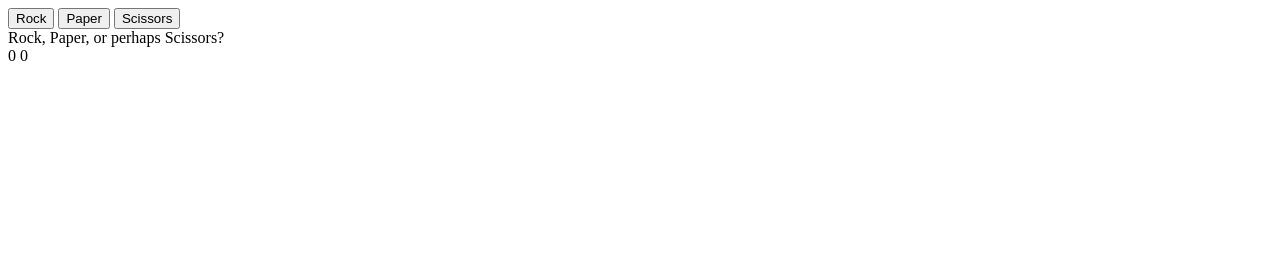
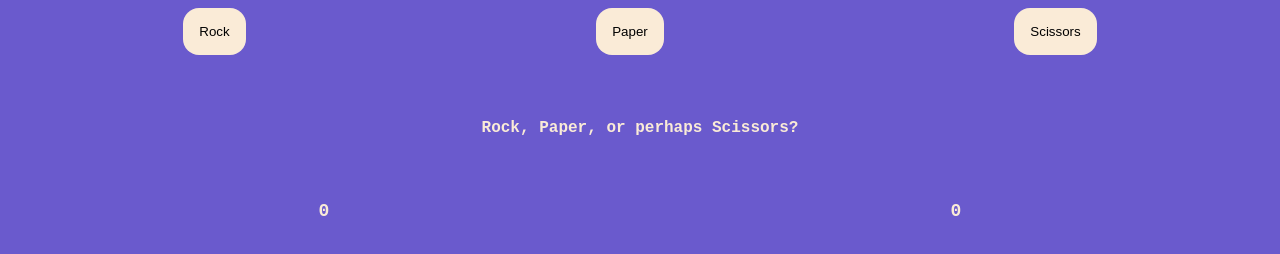
Before and after one commit to ishaan-jamdar/rock-paper-scissors, a plain HTML site: page index.html in a window 1280 px wide. Drawn offline with Linux system fonts and the light colour scheme.

Commit message:
Added basic stylings

```diff
--- a/index.html
+++ b/index.html
@@ -5,17 +5,22 @@
   <meta http-equiv="X-UA-Compatible" content="IE=edge">
   <meta name="viewport" content="width=device-width, initial-scale=1.0">
   <title>Document</title>
+  <link rel="stylesheet" href="./style.css">
 </head>
 
 <body>
-  <button>Rock</button>
-  <button>Paper</button>
-  <button>Scissors</button>
+  <div class="inputs">
+    <button>Rock</button>
+    <button>Paper</button>
+    <button>Scissors</button>
+  </div>
+
   <div class="results">Rock, Paper, or perhaps Scissors?</div>
-  <div>
+  <div class="scores">
     <span class="pScore">0</span>
     <span class="cScore">0</span>
   </div>
+
   <div class="playAgain">
 
   </div>
--- /dev/null
+++ b/style.css
@@ -0,0 +1,35 @@
+body {
+  font-family: 'Courier New', Courier, monospace;
+  background-color: slateblue;
+}
+
+.inputs,
+.scores,
+.playAgain {
+  display: flex;
+  justify-content: space-around;
+}
+
+.inputs,
+.results {
+  margin-bottom: 64px;
+}
+
+.results {
+  color: antiquewhite;
+  font-weight: bolder;
+  text-align: center;
+}
+
+button {
+  background-color: antiquewhite;
+  padding: 16px;
+  border: none;
+  border-radius: 16px;
+}
+
+span {
+  color:antiquewhite;
+  font-size: large;
+  font-weight: bolder;
+}
```
